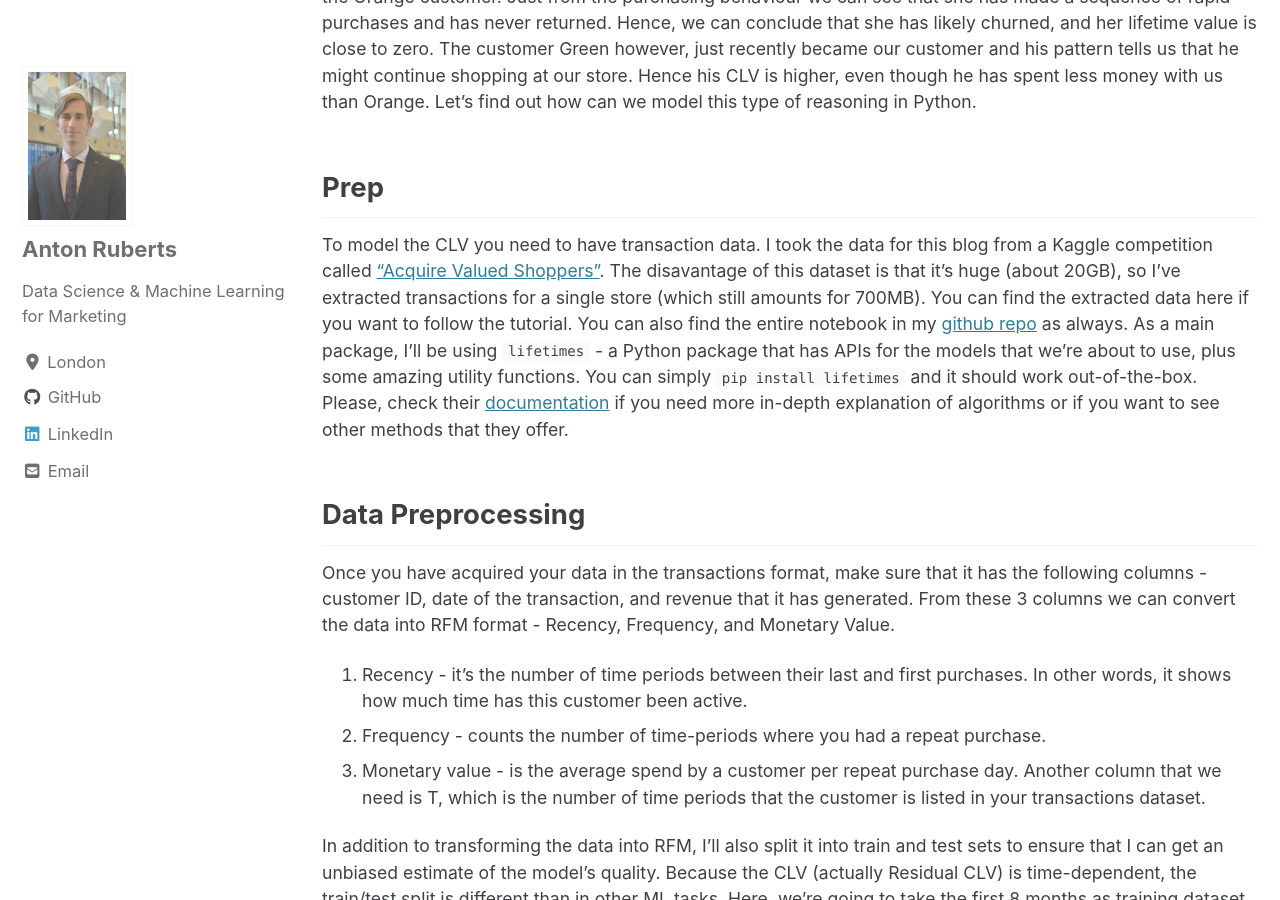
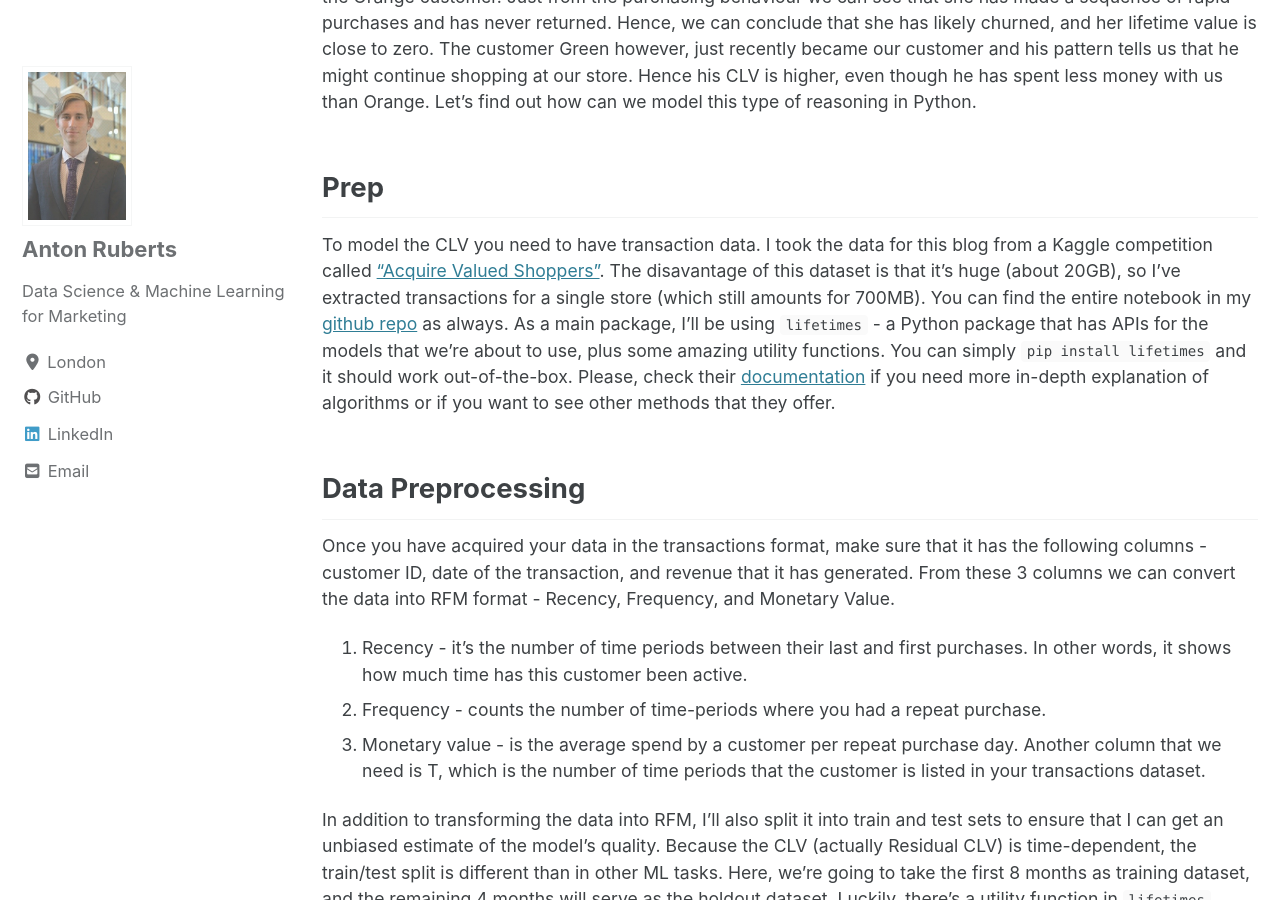
Before and after one commit to AntonsRuberts/AntonsRuberts.github.io, a Jekyll site: the page built from _posts/2020-06-01-lifetimes-CLV.md, in a window 1280 px wide and 900 px high, scrolled down 1426 px. Built offline with Jekyll 4.4.1, drawn with Linux system fonts in a browser that asks for light colours; cached includes are drawn as plain includes; nearby versions of some CDN libraries; some of the changed text lies outside the part shown.

Commit message:
Update 2020-06-01-lifetimes-CLV.md

```diff
--- a/_posts/2020-06-01-lifetimes-CLV.md
+++ b/_posts/2020-06-01-lifetimes-CLV.md
@@ -23,7 +23,7 @@ As you can see, we have essentially 2 functions that we need to model - probabil
 Who do you think is the most valuable customer here? The answer here could be different, but it's definitely not the Orange customer. Just from the purchasing behaviour we can see that she has made a sequence of rapid purchases and has never returned. Hence, we can conclude that she has likely churned, and her lifetime value is close to zero. The customer Green however, just recently became our customer and his pattern tells us that he might continue shopping at our store. Hence his CLV is higher, even though he has spent less money with us than Orange. Let's find out how can we model this type of reasoning in Python.
 
 ## Prep
-To model the CLV you need to have transaction data. I took the data for this blog from a Kaggle competition called ["Acquire Valued Shoppers"](https://www.kaggle.com/c/acquire-valued-shoppers-challenge). The disavantage of this dataset is that it's huge (about 20GB), so I've extracted transactions for a single store (which still amounts for 700MB). You can find the extracted data here if you want to follow the tutorial. You can also find the entire notebook in my [github repo](https://github.com/AntonsRuberts/datascience_marketing/blob/master/Customer%20Lifetime%20Value%20Modelling.ipynb) as always. As a main package, I'll be using `lifetimes` - a Python package that has APIs for the models that we're about to use, plus some amazing utility functions. You can simply `pip install lifetimes` and it should work out-of-the-box. Please, check their [documentation](https://lifetimes.readthedocs.io/en/latest/Quickstart.html) if you need more in-depth explanation of algorithms or if you want to see other methods that they offer.
+To model the CLV you need to have transaction data. I took the data for this blog from a Kaggle competition called ["Acquire Valued Shoppers"](https://www.kaggle.com/c/acquire-valued-shoppers-challenge). The disavantage of this dataset is that it's huge (about 20GB), so I've extracted transactions for a single store (which still amounts for 700MB). You can find the entire notebook in my [github repo](https://github.com/AntonsRuberts/datascience_marketing/blob/master/Customer%20Lifetime%20Value%20Modelling.ipynb) as always. As a main package, I'll be using `lifetimes` - a Python package that has APIs for the models that we're about to use, plus some amazing utility functions. You can simply `pip install lifetimes` and it should work out-of-the-box. Please, check their [documentation](https://lifetimes.readthedocs.io/en/latest/Quickstart.html) if you need more in-depth explanation of algorithms or if you want to see other methods that they offer.
 
 ## Data Preprocessing
 Once you have acquired your data in the transactions format, make sure that it has the following columns - customer ID, date of the transaction, and revenue that it has generated. From these 3 columns we can convert the data into RFM format - Recency, Frequency, and Monetary Value.
```
